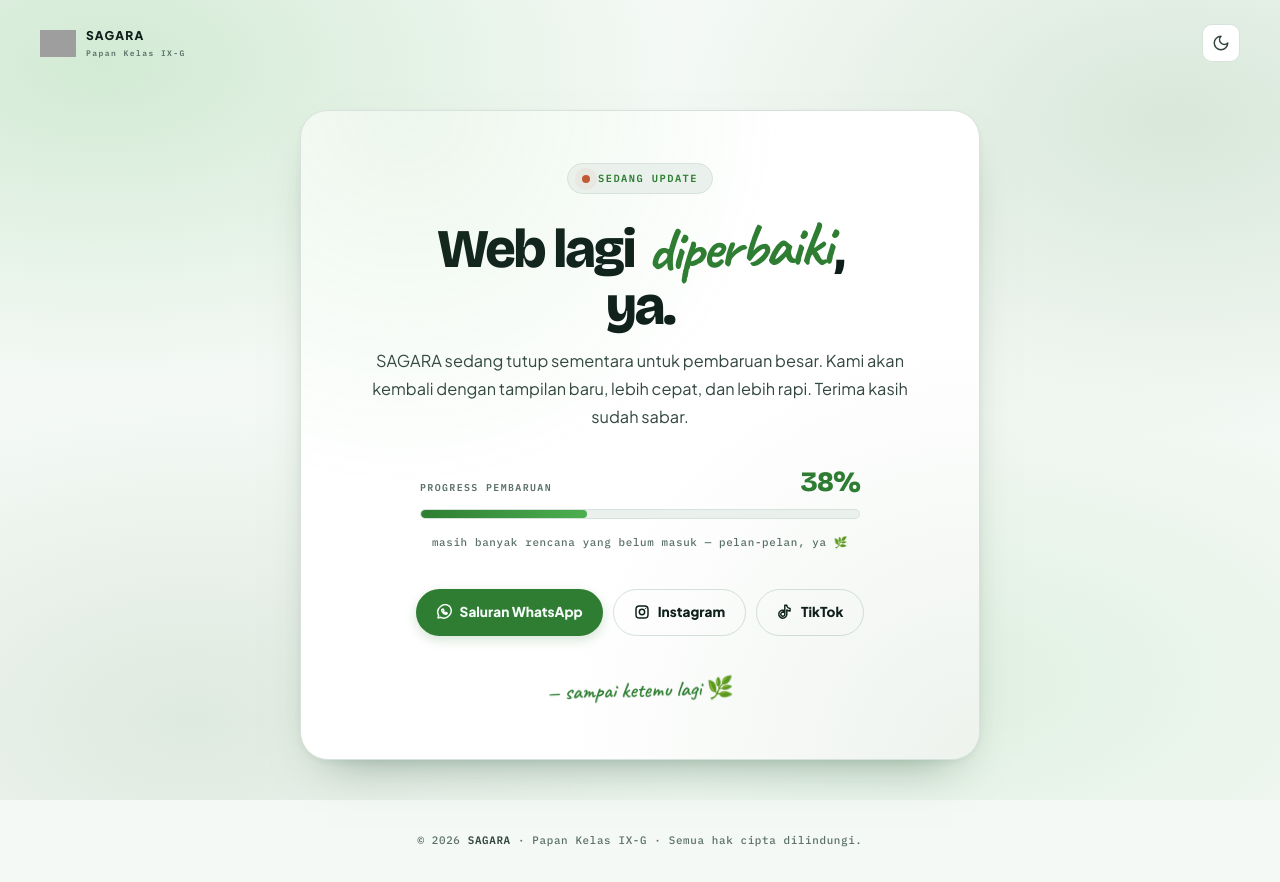
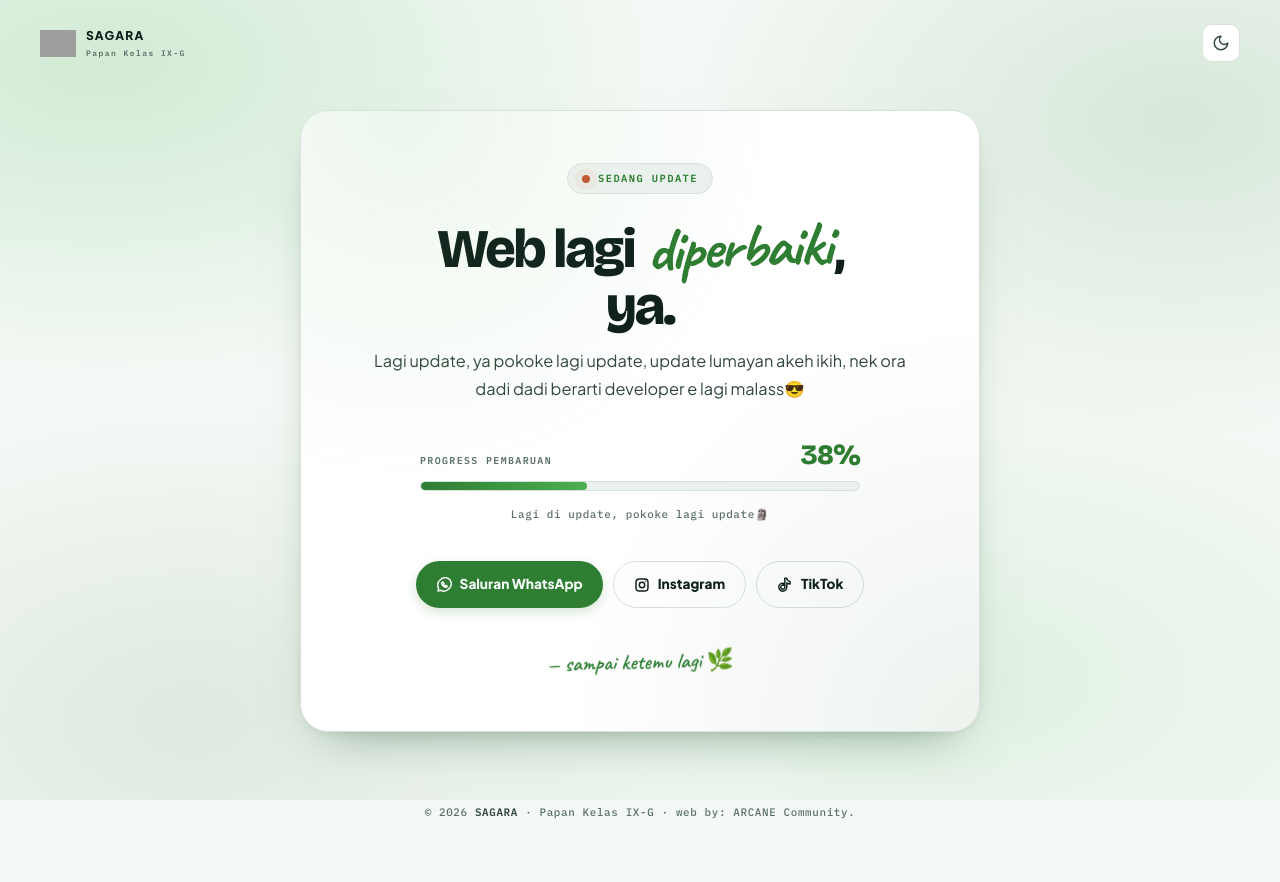
Before and after one commit to sagara-web/SAGARA, a plain HTML site: page index.html in a window 1280 px wide. After the commit the page ends 854 px from the top, so only its background shows below. Drawn offline with nearby package versions, Linux system fonts and the light colour scheme; grey boxes are pictures that could not be loaded.

Commit message:
Add files via upload

```diff
--- a/index.html
+++ b/index.html
@@ -350,8 +350,7 @@ footer b{ color:var(--ink-2); font-weight:700; }
 
       <h1>Web lagi <em>diperbaiki</em>, ya.</h1>
       <p class="lead">
-        SAGARA sedang tutup sementara untuk pembaruan besar. Kami akan kembali
-        dengan tampilan baru, lebih cepat, dan lebih rapi. Terima kasih sudah sabar.
+        Lagi update, ya pokoke lagi update, update lumayan akeh ikih, nek ora dadi dadi berarti developer e lagi malass😎
       </p>
 
       <!-- PROGRESS -->
@@ -363,7 +362,7 @@ footer b{ color:var(--ink-2); font-weight:700; }
         <div class="bar" role="progressbar" aria-valuemin="0" aria-valuemax="100" aria-valuenow="0" id="barWrap">
           <div class="bar-fill" id="barFill"></div>
         </div>
-        <p class="progress-note">masih banyak rencana yang belum masuk — pelan-pelan, ya 🌿</p>
+        <p class="progress-note">Lagi di update, pokoke lagi update🗿</p>
       </div>
 
       <!-- CONTACT -->
@@ -400,7 +399,7 @@ footer b{ color:var(--ink-2); font-weight:700; }
   </main>
 
   <footer>
-    © <span id="year"></span> <b>SAGARA</b> · Papan Kelas IX-G · Semua hak cipta dilindungi.
+    © <span id="year"></span> <b>SAGARA</b> · Papan Kelas IX-G · web by: ARCANE Community.
   </footer>
 
 </div>
```
